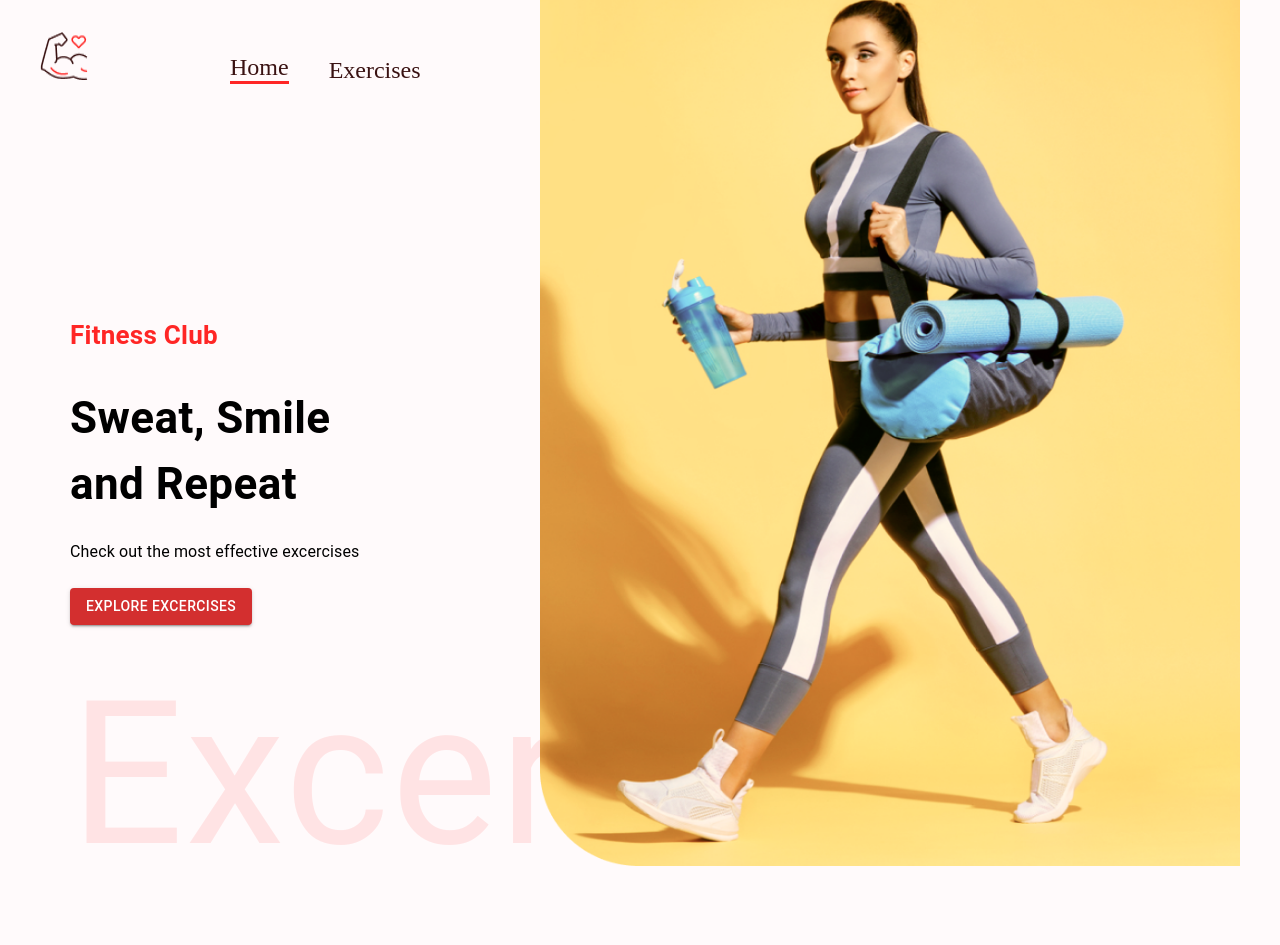
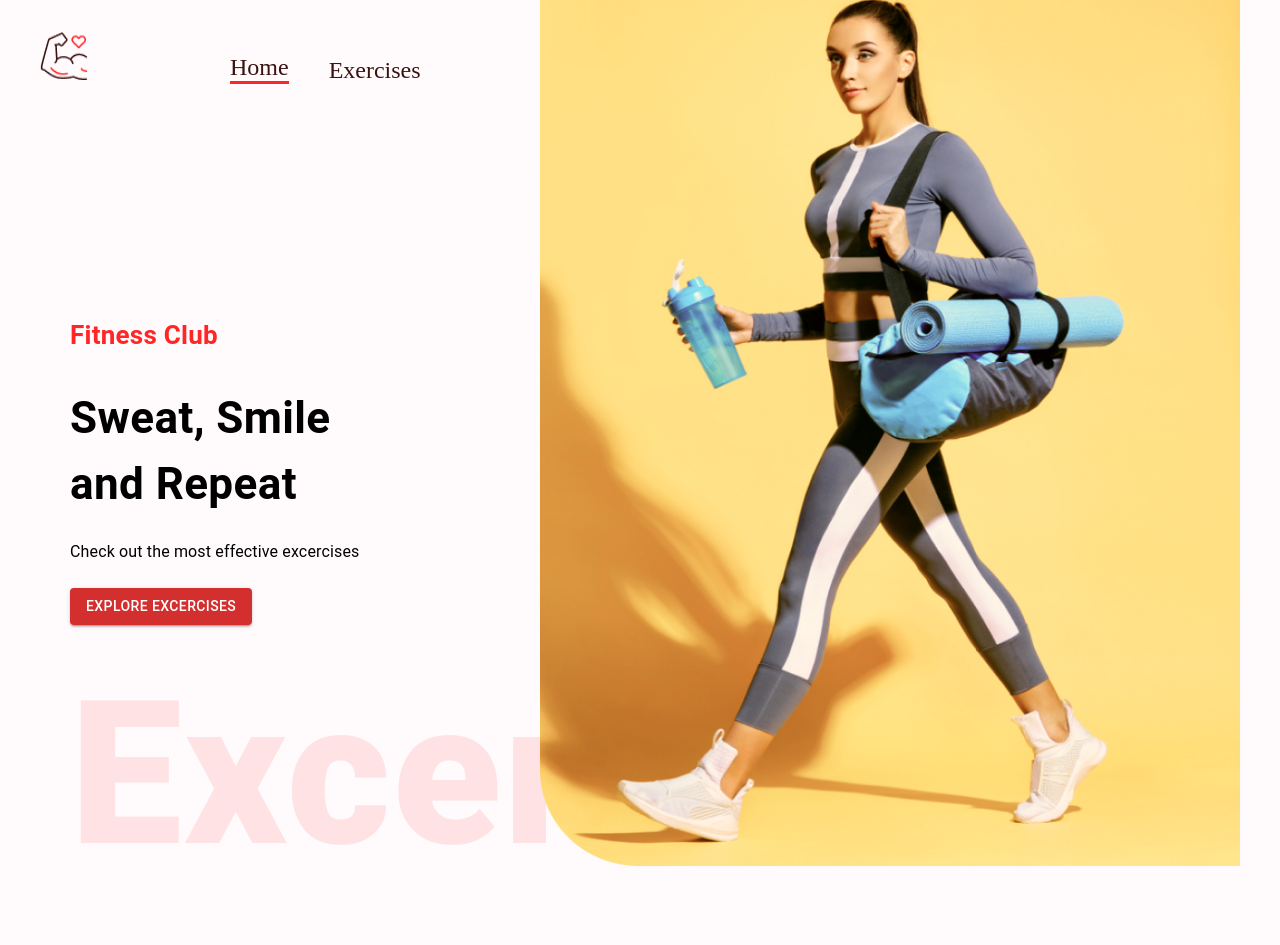
Before and after one commit to morganwestcoding/fitness-app, a React (Create React App) app: page / in a window 1280 px wide. Shown: the top 945 px of the page. Built offline with nearby package versions, Linux system fonts and the light colour scheme.

Commit message:
fw update

```diff
--- a/src/components/HeroBanner.js
+++ b/src/components/HeroBanner.js
@@ -33,13 +33,14 @@ const HeroBanner = () => {
         color="error"
         href="excersises">Explore Excercises</Button>
         <Typography
-        fontweight={600}
+        fontWeight={800}
         color="#ff2625"
         sx={{
             opacity: 0.1,
             display: { lg: 'block', xs: 'none'}
         }}
-        fontSize="200px">
+        fontSize="200px"
+        >
             Excercise
         </Typography>
         <img src={HeroBannerImage} alt="banner"
```
